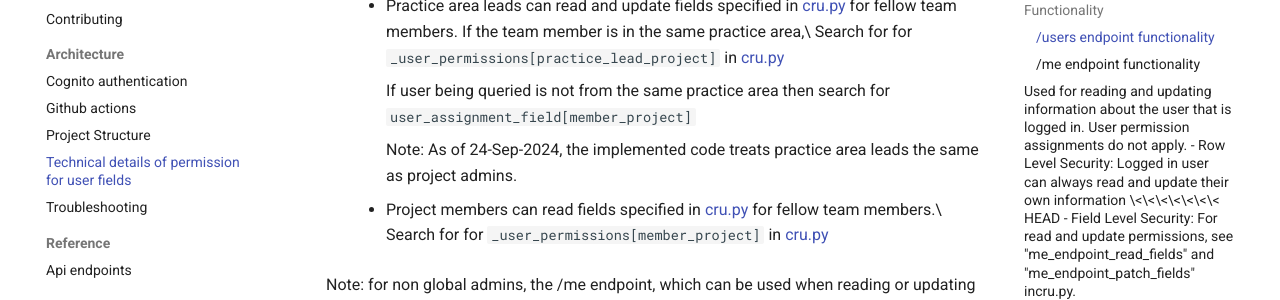
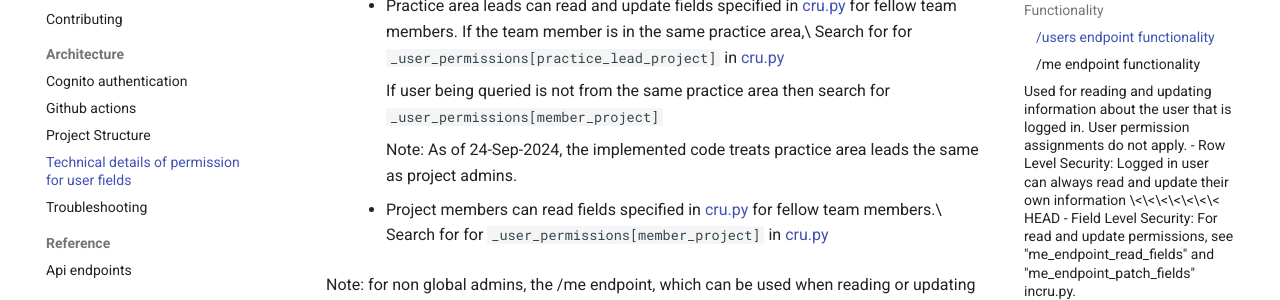
Before and after one commit to hackforla/peopledepot, an MkDocs documentation site: the page built from docs/architecture/technical-details-of-permission-for-user-fields.md, in a window 1280 px wide and 900 px high, scrolled down 1220 px. Shown: the part 152-452 px from the top of the window. Built offline with MkDocs 1.6.1 and Material for MkDocs 9.7.7, drawn with Linux system fonts in a browser that asks for light colours; comment, search, counter and statistics services are not loaded.

Commit message:
Refactor

```diff
--- a/docs/architecture/technical-details-of-permission-for-user-fields.md
+++ b/docs/architecture/technical-details-of-permission-for-user-fields.md
@@ -52,7 +52,7 @@ The following API endpoints retrieve users:
             the team member is in the same practice area,\
             Search for for `_user_permissions[practice_lead_project]` in [cru.py](../../app/core/cru.py)
 
-            If user being queried is not from the same practice area then search for `user_assignment_field[member_project]`
+            If user being queried is not from the same practice area then search for `_user_permissions[member_project]`
 
             Note: As of 24-Sep-2024, the implemented code treats practice area leads the same as project
             admins.
```
